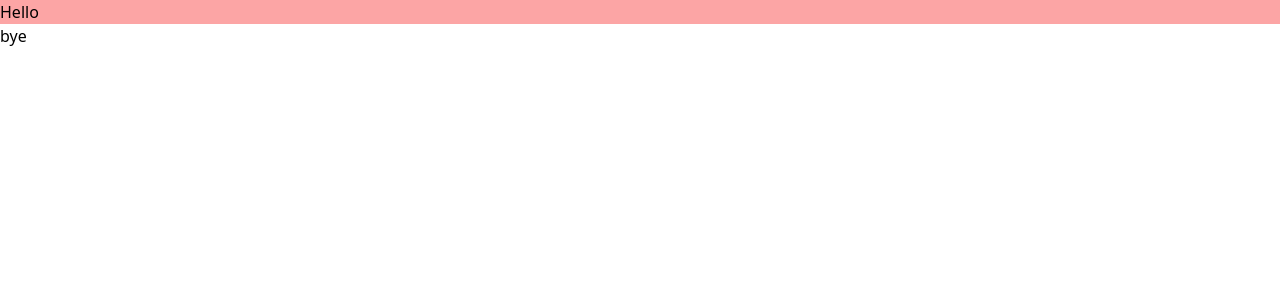
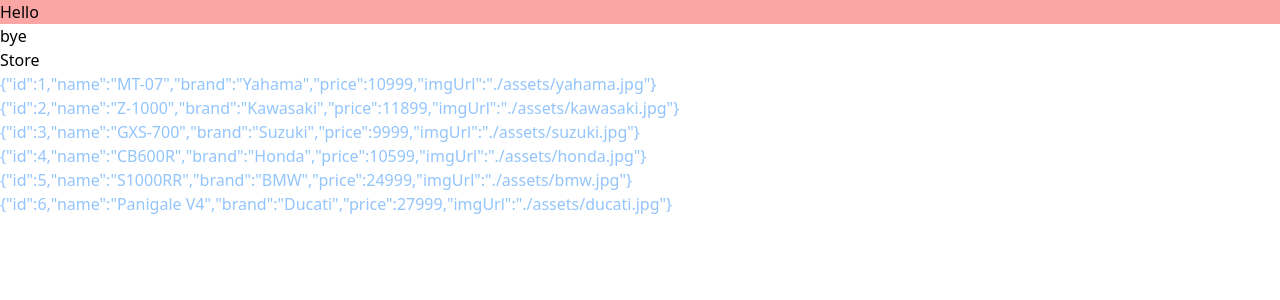
Before and after one commit to my-ko-la/personalCapstone, a React (Vite) app: page / in a window 1280 px wide. Shown: the top 300 px of the page. Built offline with nearby package versions, Linux system fonts and the light colour scheme.

Commit message:
got everything working

```diff
--- a/src/pages/Store.tsx
+++ b/src/pages/Store.tsx
@@ -3,9 +3,11 @@
 export default function Store() {
     return (
         <>
-            {storeItems.map(item => {
-                <p className="text-blue-300">JSON.stringify(item)</p>;
-            })}
+        <h1>Store</h1>
+
+  {storeItems.map(item => (
+   <p className="text-blue-300">{JSON.stringify(item)}</p>
+            ))}
         </>
     )
 }
```
Also changed, not shown: 1 other file (tests, documents, lock files or other folders).
